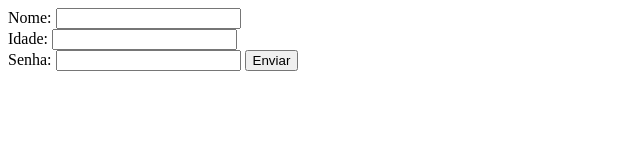
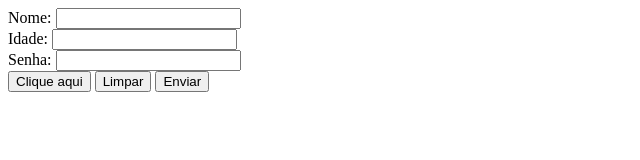
Before and after one commit to adrielCarmo/dioHTML, a plain HTML site: page forms/forms.html in a window 1280 px wide. Shown: the whole page, without its empty margins (0-640 px from the left). Drawn offline with Linux system fonts and the light colour scheme.

Commit message:
Trabalhando com Formulários em HTML

```diff
--- a/forms/forms.html
+++ b/forms/forms.html
@@ -12,7 +12,10 @@
     <form name="formulario" onsubmit="alert('Enviei o Formulário!');" method="GET" action="#opa">
         Nome: <input type="text" name="nome" /><br>
         Idade: <input type="number" name="idade"><br>
-        Senha: <input type="password" name="senha">
+        Senha: <input type="password" name="senha"><br>
+
+        <button type="button" onclick="alert('cliquei aqui!')">Clique aqui</button>
+        <button type="reset">Limpar</button>
         <button type="submit">Enviar</button>
     </form>
 </body>
```
